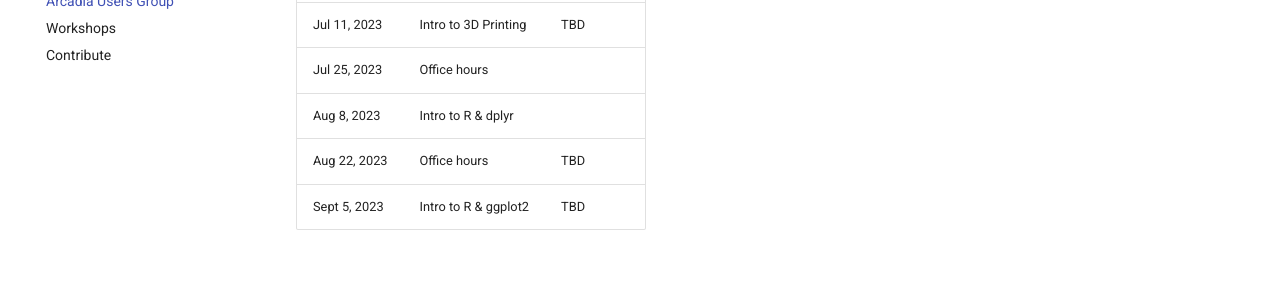
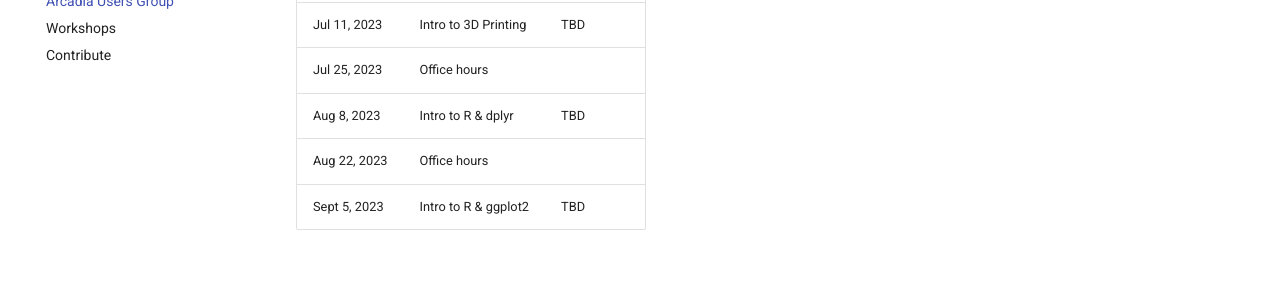
Before and after one commit to Arcadia-Science/arcadia-computational-training, an MkDocs documentation site: the page built from docs/arcadia-users-group/overview.md, in a window 1280 px wide and 900 px high, scrolled down 614 px. Shown: the part 152-444 px from the top of the window. Built offline with MkDocs 1.6.1 and Material for MkDocs 9.7.7, drawn with Linux system fonts in a browser that asks for light colours; comment, search, counter and statistics services are not loaded.

Commit message:
tbd typo

```diff
--- a/docs/arcadia-users-group/overview.md
+++ b/docs/arcadia-users-group/overview.md
@@ -23,8 +23,8 @@ The schedule is subject to change.
 | Jun 27, 2023 | Office hours        |               |
 | Jul 11, 2023 | Intro to 3D Printing| TBD           |
 | Jul 25, 2023 | Office hours        |               |
-| Aug 8, 2023  | Intro to R & dplyr  |               |
-| Aug 22, 2023 | Office hours        | TBD           |
+| Aug 8, 2023  | Intro to R & dplyr  | TBD           |
+| Aug 22, 2023 | Office hours        |               |
 | Sept 5, 2023 | Intro to R & ggplot2| TBD           |
 
 ## Previous trainings
```
